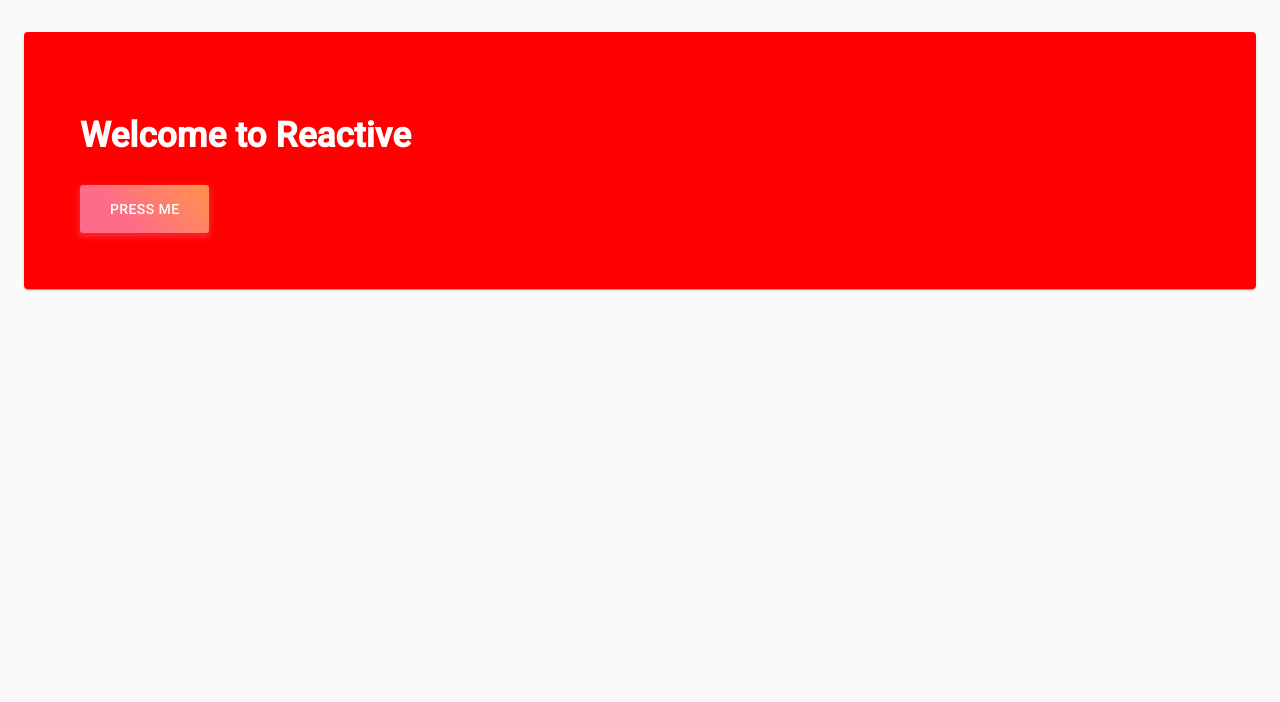
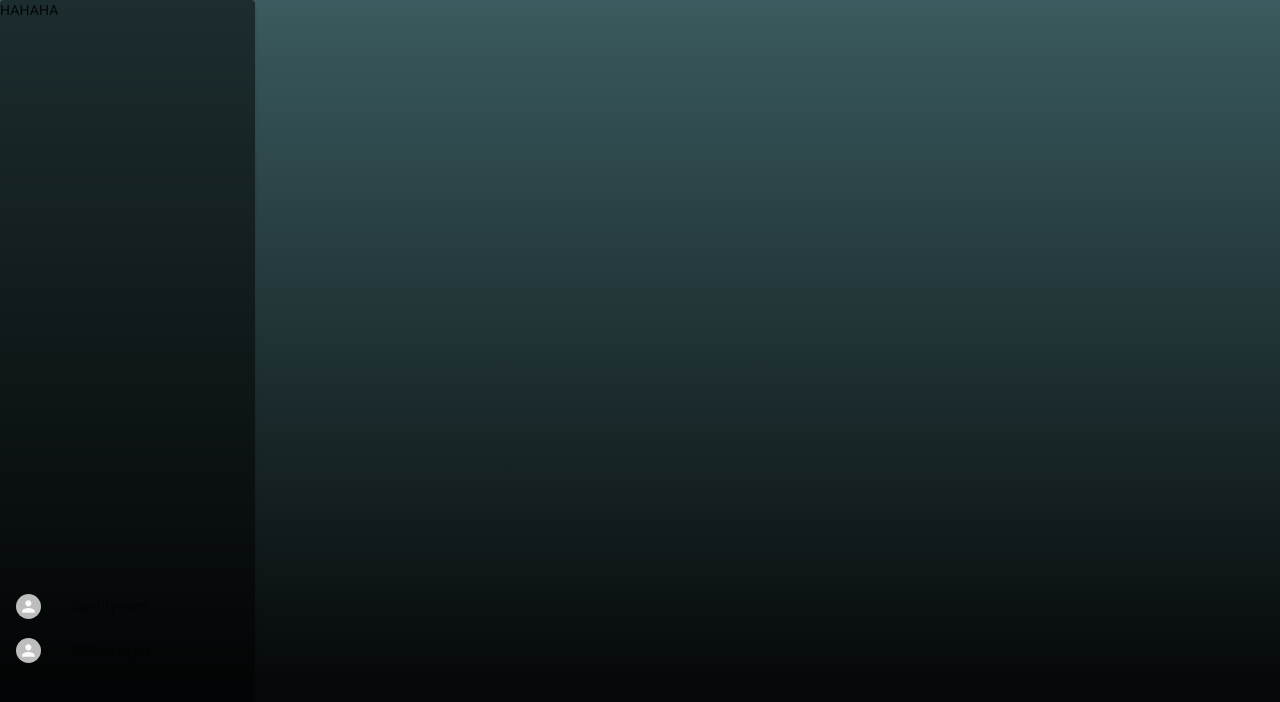
Before and after one commit to verdipratama/reactive, a React (Create React App) app: page / in a window 1280 px wide. Shown: the top 702 px of the page. Built offline with nearby package versions, Linux system fonts and the light colour scheme.

Commit message:
Adding Dashboard

```diff
--- /dev/null
+++ b/src/components/Sidedrawer/Sidedrawer.js
@@ -0,0 +1,57 @@
+import React from 'react';
+import { ListItem, ListItemText, Avatar, Paper, ListItemAvatar } from '@material-ui/core';
+
+const Sidedrawer = () => {
+  return (
+    <Paper
+      style={{
+        height: '100%',
+        width: 255,
+        backgroundColor: 'rgba(0, 0, 0, 0.5)'
+      }}
+    >
+      <div
+        style={{
+          position: 'absolute',
+          top: '73%',
+          left: 0,
+          width: '100%'
+        }}
+      >
+        <a
+          href="https://www.spotify.com"
+          target="_blank"
+          rel="noopener noreferrer"
+          style={{ textDecoration: 'none' }}
+        >
+          <ListItem button>
+            <ListItemAvatar>
+              <Avatar style={{ width: 25, height: 25 }} />
+            </ListItemAvatar>
+            <ListItemText secondary="Spotify.com" />
+          </ListItem>
+        </a>
+        <a
+          href="https://www.github.com/idanlo/react-spotify"
+          target="_blank"
+          rel="noopener noreferrer"
+          style={{ textDecoration: 'none' }}
+        >
+          <ListItem button>
+            <ListItemAvatar>
+              <Avatar
+                style={{
+                  width: 25,
+                  height: 25
+                }}
+              />
+            </ListItemAvatar>
+            <ListItemText secondary="Github Repo" />
+          </ListItem>
+        </a>
+      </div>
+    </Paper>
+  );
+};
+
+export default Sidedrawer;
--- /dev/null
+++ b/src/layouts/Dashboard.js
@@ -0,0 +1,48 @@
+import React, { Component } from 'react';
+import { Grid } from '@material-ui/core';
+import Sidedrawer from '../components/Sidedrawer/Sidedrawer';
+import styled from 'styled-components';
+
+const GridSidedrawer = styled(Grid)`
+  position: fixed;
+  top: 0;
+  left: 0;
+  height: 100vh;
+`;
+
+const GridHomePage = styled(Grid)`
+  padding-bottom: 100px;
+  width: 100%;
+`;
+
+const Background = styled.div`
+  background-image: linear-gradient(rgb(58, 91, 95), rgb(6, 9, 10) 85%);
+  width: 100%;
+  height: 100vh;
+  background-size: cover;
+  background-repeat: no-repeat;
+  position: fixed;
+  top: 0;
+  left: 0;
+  z-index: -1000;
+`;
+
+export class Dashboard extends Component {
+  render() {
+    return (
+      <React.Fragment>
+        <Background />
+        <Grid container>
+          <GridSidedrawer item lg={2}>
+            <Sidedrawer />
+          </GridSidedrawer>
+          <GridHomePage item lg={12}>
+            HAHAHA
+          </GridHomePage>
+        </Grid>
+      </React.Fragment>
+    );
+  }
+}
+
+export default Dashboard;
--- a/src/layouts/index.js
+++ b/src/layouts/index.js
@@ -1,3 +1,3 @@
-import DefaultLayout from './Layout';
+import DefaultLayout from './Dashboard';
 
 export { DefaultLayout };
```
